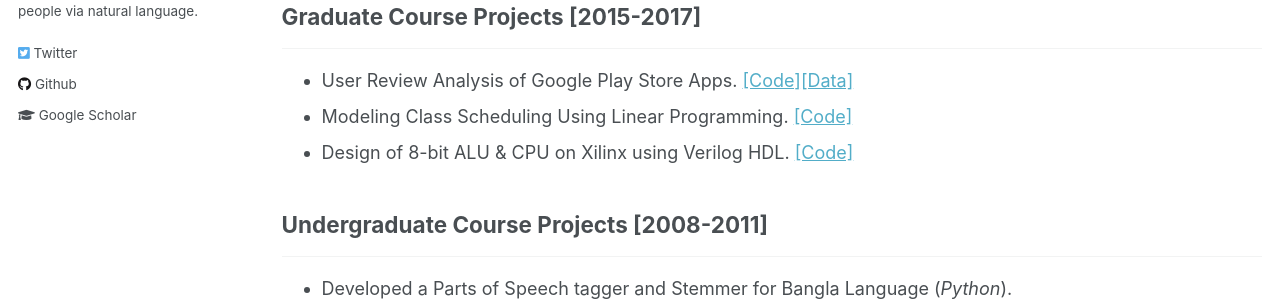
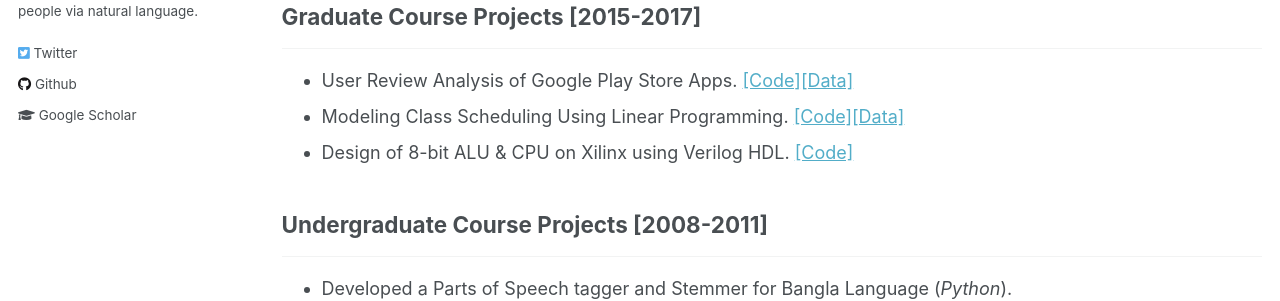
Before and after one commit to sujan-sarker/sujan-sarker.github.io, a Jekyll site: the page built from _pages/projects.md, in a window 1280 px wide and 900 px high. Shown: the part 368-669 px from the top of the window. Built offline with Jekyll 4.4.1, drawn with Linux system fonts in a browser that asks for light colours.

Commit message:
Update projects.md

```diff
--- a/_pages/projects.md
+++ b/_pages/projects.md
@@ -15,7 +15,7 @@ author_profile: true
 ## Graduate Course Projects [2015-2017]
 ----------------
 * User Review Analysis of Google Play Store Apps. [[Code]](https://github.com/tafseer-nayeem/CPSC5310-Machine_Learning)[[Data]](https://github.com/tafseer-nayeem/AppReview-dataset)
-* Modeling Class Scheduling Using Linear Programming. [[Code]](https://www.facebook.com/)
+* Modeling Class Scheduling Using Linear Programming. [[Code]](https://github.com/tafseer-nayeem/CPSC5110-Computational_Optimization)[[Data]](https://tafseer-nayeem.github.io/files/Optimization_project_courseData.pdf)
 * Design of 8-bit ALU & CPU on Xilinx using Verilog HDL. [[Code]](https://www.facebook.com/)
 
 
```
